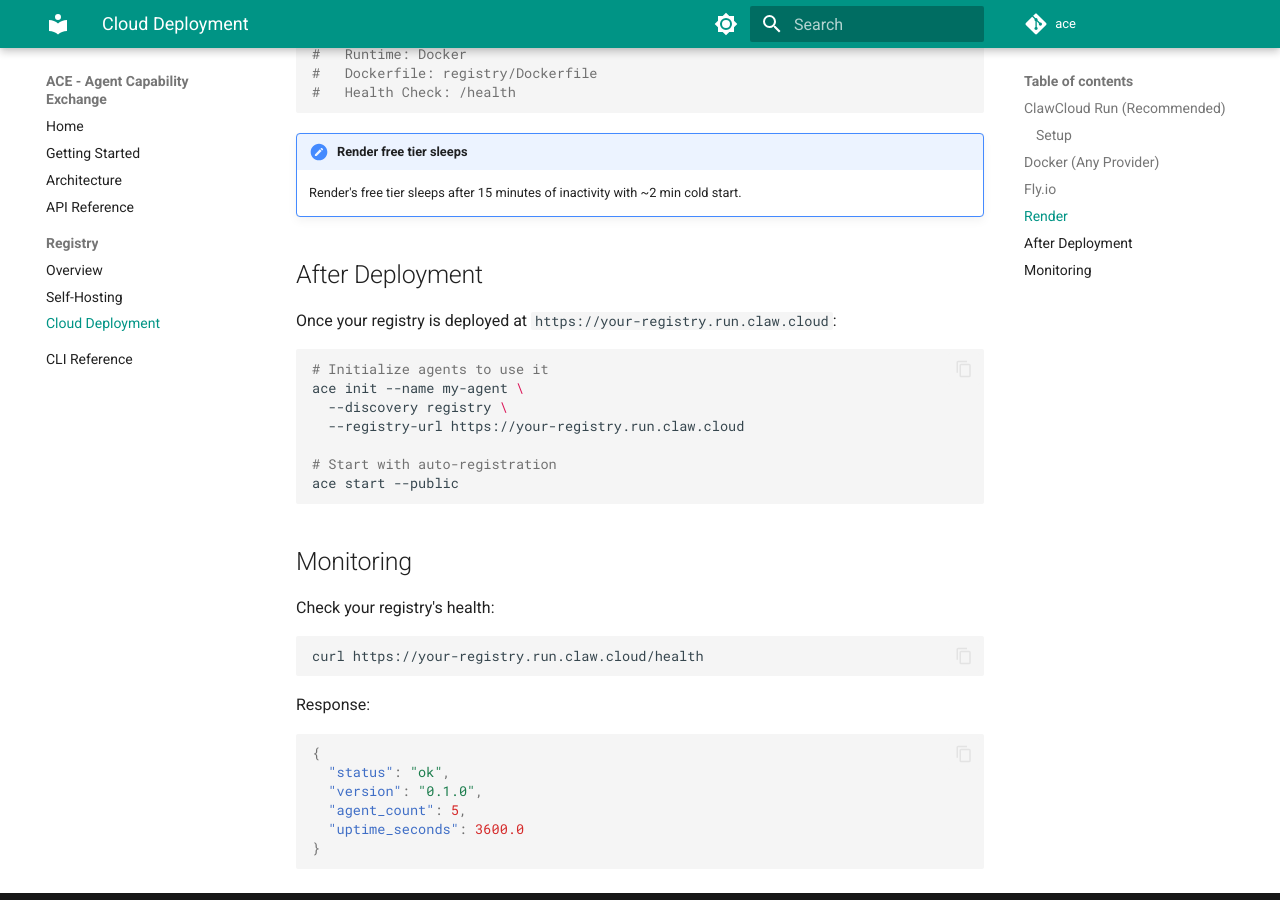
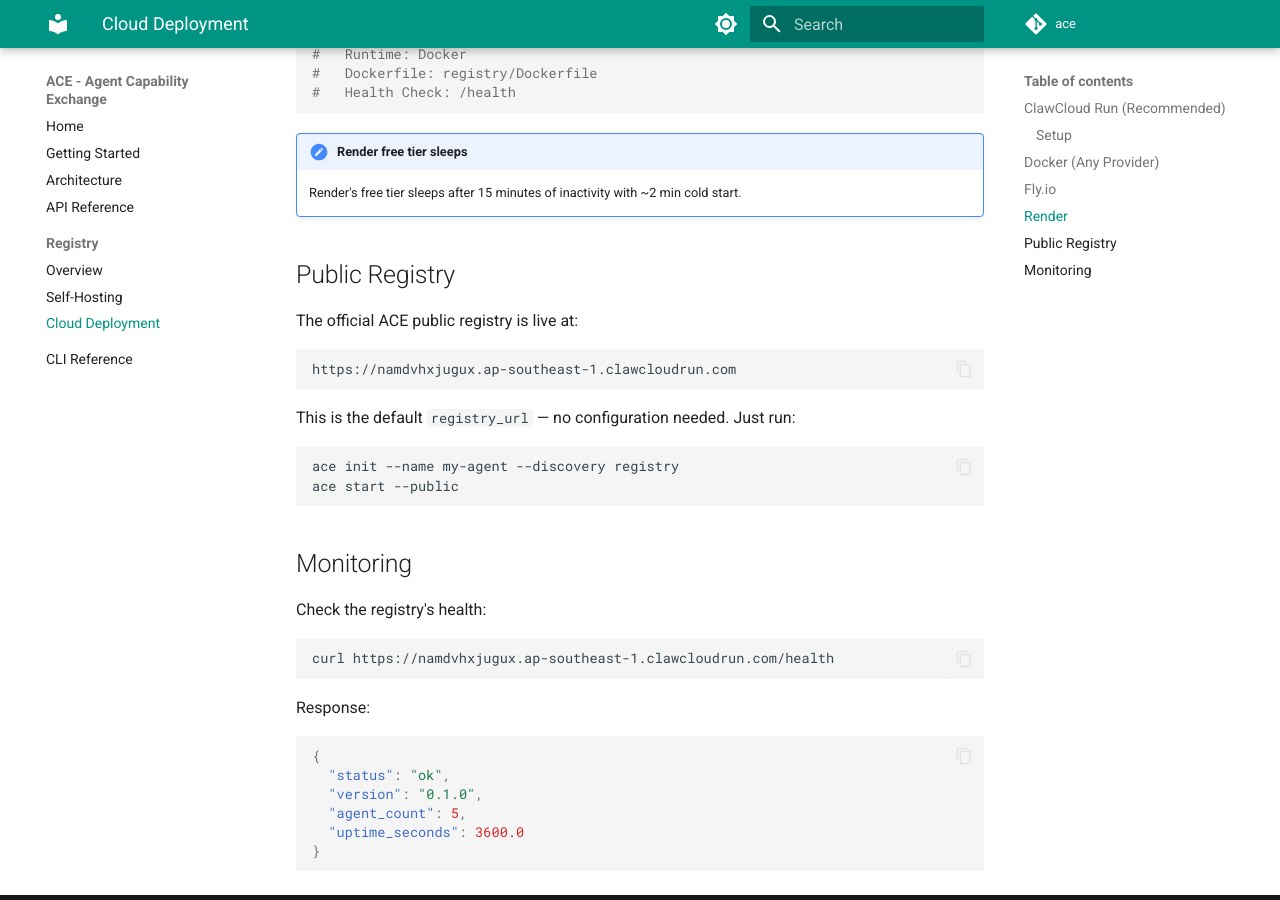
Before and after one commit to yarrbakr/ACE, an MkDocs documentation site: the page built from docs/registry/deployment.md, in a window 1280 px wide and 900 px high, scrolled down 1468 px. Built offline with MkDocs 1.6.1 and Material for MkDocs 9.7.7, drawn with Linux system fonts in a browser that asks for light colours; comment, search, counter and statistics services are not loaded.

Commit message:
Update default registry URL to live ClawCloud deployment

````diff
--- a/docs/registry/deployment.md
+++ b/docs/registry/deployment.md
@@ -62,26 +62,27 @@
 !!! note "Render free tier sleeps"
     Render's free tier sleeps after 15 minutes of inactivity with ~2 min cold start.
 
-## After Deployment
+## Public Registry
 
-Once your registry is deployed at `https://your-registry.run.claw.cloud`:
+The official ACE public registry is live at:
+
+```
+https://namdvhxjugux.ap-southeast-1.clawcloudrun.com
+```
+
+This is the default `registry_url` — no configuration needed. Just run:
 
 ```bash
-# Initialize agents to use it
-ace init --name my-agent \
-  --discovery registry \
-  --registry-url https://your-registry.run.claw.cloud
-
-# Start with auto-registration
+ace init --name my-agent --discovery registry
 ace start --public
 ```
 
 ## Monitoring
 
-Check your registry's health:
+Check the registry's health:
 
 ```bash
-curl https://your-registry.run.claw.cloud/health
+curl https://namdvhxjugux.ap-southeast-1.clawcloudrun.com/health
 ```
 
 Response:
````
Also changed, not shown: 3 other files.
